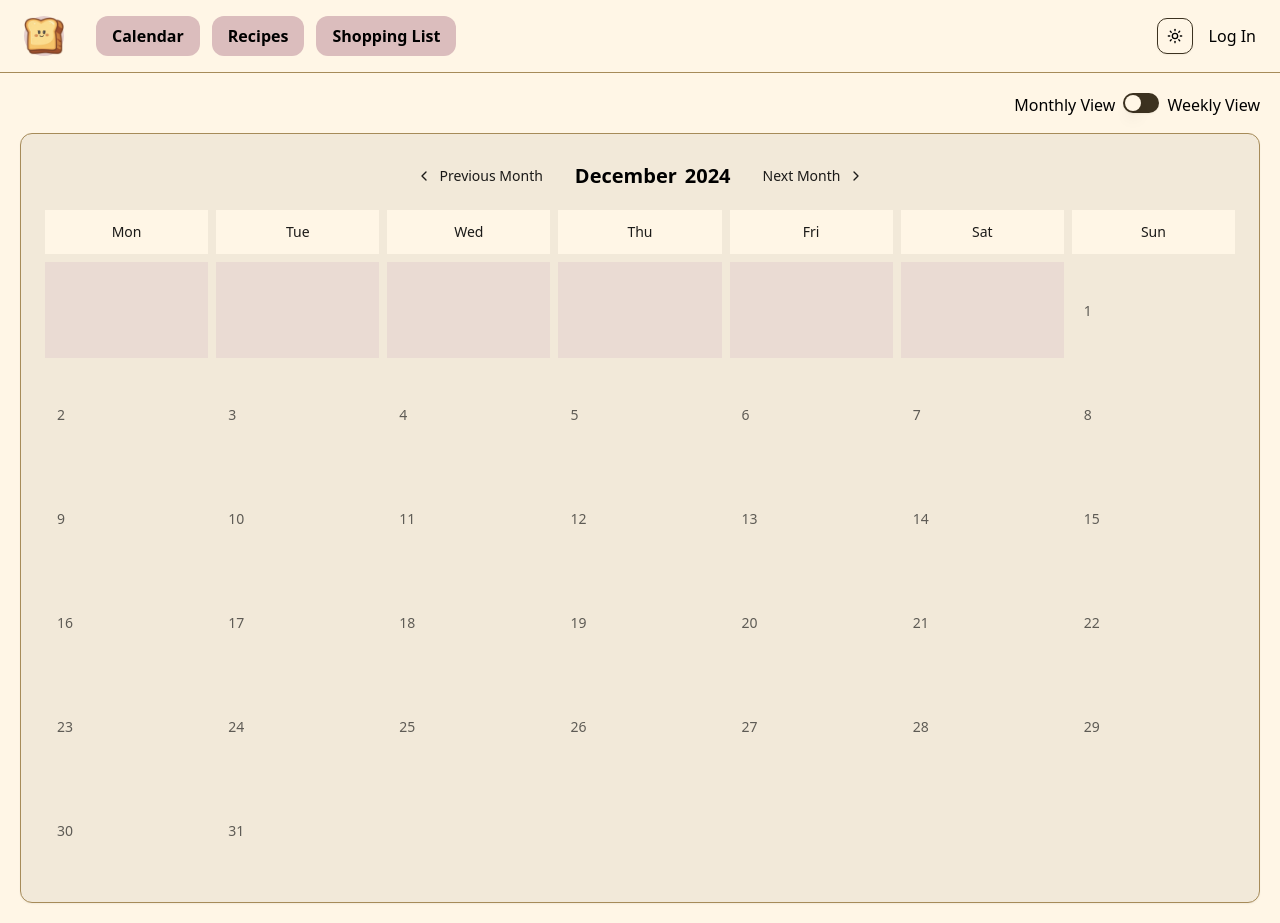
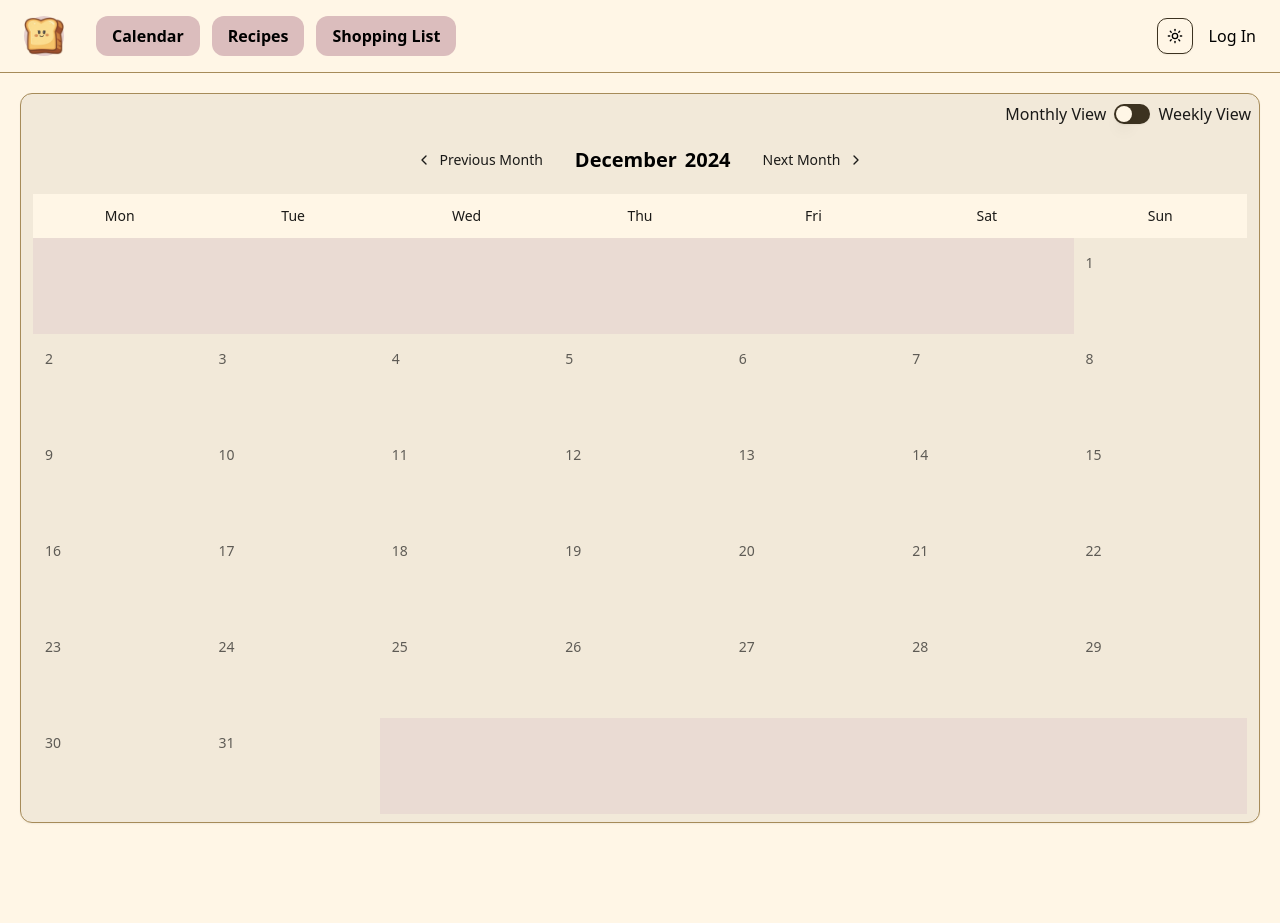
Before and after one commit to Gint367/mealy, a Next.js app: page / in a window 1280 px wide. Built offline with nearby package versions, Linux system fonts and the light colour scheme; no server answers.

Commit message:
misc align item

```diff
--- a/app/components/Calendar.tsx
+++ b/app/components/Calendar.tsx
@@ -148,14 +148,14 @@ export function CustomCalendar(): JSX.Element {
     const weekDays = ['Mon', 'Tue', 'Wed', 'Thu', 'Fri', 'Sat', 'Sun']
 
     return (
-        <div>
-            <div className="flex justify-end mb-4">
-                <span className="mr-2">Monthly View</span>
-                <Switch checked={!isMonthlyView} onCheckedChange={toggleView} />
-                <span className="ml-2">Weekly View</span>
-            </div>
+        <div className='container justify-center'>
             <div className="rounded-lg border bg-card text-card-foreground shadow-sm">
-                <div className="p-4 md:p-6">
+                <div className="flex m-2 justify-end items-center">
+                    <span className="mr-2 font-medium">Monthly View</span>
+                    <Switch checked={!isMonthlyView} onCheckedChange={toggleView} />
+                    <span className="ml-2 font-medium">Weekly View</span>
+                </div>
+                <div className="p-1 md:px-3 md:py-2">
                     <div className="flex items-center justify-center gap-2 md:gap-4 mb-4">
                         {isMonthlyView && (
                             <Button className='flex items-center' variant="ghost" onClick={previousMonth}>
--- a/app/components/CalendarMonth.tsx
+++ b/app/components/CalendarMonth.tsx
@@ -13,24 +13,24 @@ interface MonthlyViewProps {
 
 const MonthlyView: React.FC<MonthlyViewProps> = ({ days, weekDays, startingDay, handleDateSelect, getEventForDate, currentMonth }) => {
     return (
-        <div className="grid grid-cols-7 gap-1 sm:gap-2">
+        <div className="grid grid-cols-7 gap-0.5 sm:gap-0 bg-muted/50">
             {weekDays.map((day) => (
-                <div key={day} className="p-3 text-center text-sm font-medium bg-background">
+                <div key={day} className="p-3 items-center text-center text-sm font-medium bg-background">
                     {day}
                 </div>
             ))}
             {Array.from({ length: startingDay }).map((_, index) => (
-                <div key={`empty-${index}`} className="p-3 bg-muted/50" />
+                <div key={`empty-${index}`} className="" />
             ))}
             {days.map((day) => {
                 const date = new Date(currentMonth.getFullYear(), currentMonth.getMonth(), day);
                 const event = getEventForDate(date);
                 return (
-                    <button
+                    <div
                         key={day}
                         onClick={() => handleDateSelect(date)}
                         className={cn(
-                            "p-2 sm:p-3 bg-card transition-colors relative h-20 sm:h-24 text-left",
+                            "p-1 sm:p-3 bg-card transition-colors relative h-20 sm:h-24 text-left",
 
                             event && "bg-primary hover:bg-primary/80 focus:outline-none focus:ring-1 focus:ring-ring"
                         )}
@@ -38,10 +38,10 @@ const MonthlyView: React.FC<MonthlyViewProps> = ({ days, weekDays, startingDay,
                         <span className="text-xs sm:text-sm text-muted-foreground">{day}</span>
                         {event && (
                             <div className="mt-1">
-                                <span className="text-xs sm:text-sm truncate hidden sm:inline">{event.title}x{event.portionSize}</span>
+                                <span className="text-xs sm:text-sm truncate hidden sm:inline font-semibold">{event.title}x{event.portionSize}</span>
                             </div>
                         )}
-                    </button>
+                    </div>
                 );
             })}
         </div>
--- a/app/components/Header.tsx
+++ b/app/components/Header.tsx
@@ -16,7 +16,7 @@ import Image from 'next/image';
 export default function Header() {
     const { status, data: session } = useSession();
     return (
-        <nav className="flex items-center justify-between px-4 py-2 border-b md:px-6 md:py-4">
+        <nav className="container flex items-center justify-between px-4 py-2 border-b md:px-6 md:py-4">
             <div className="flex items-center space-x-4 md:space-x-8">
                 <div className="w-8 h-8 md:w-10 md:h-10 rounded-full bg-muted flex items-center justify-center">
                     <Link href="/">
```
